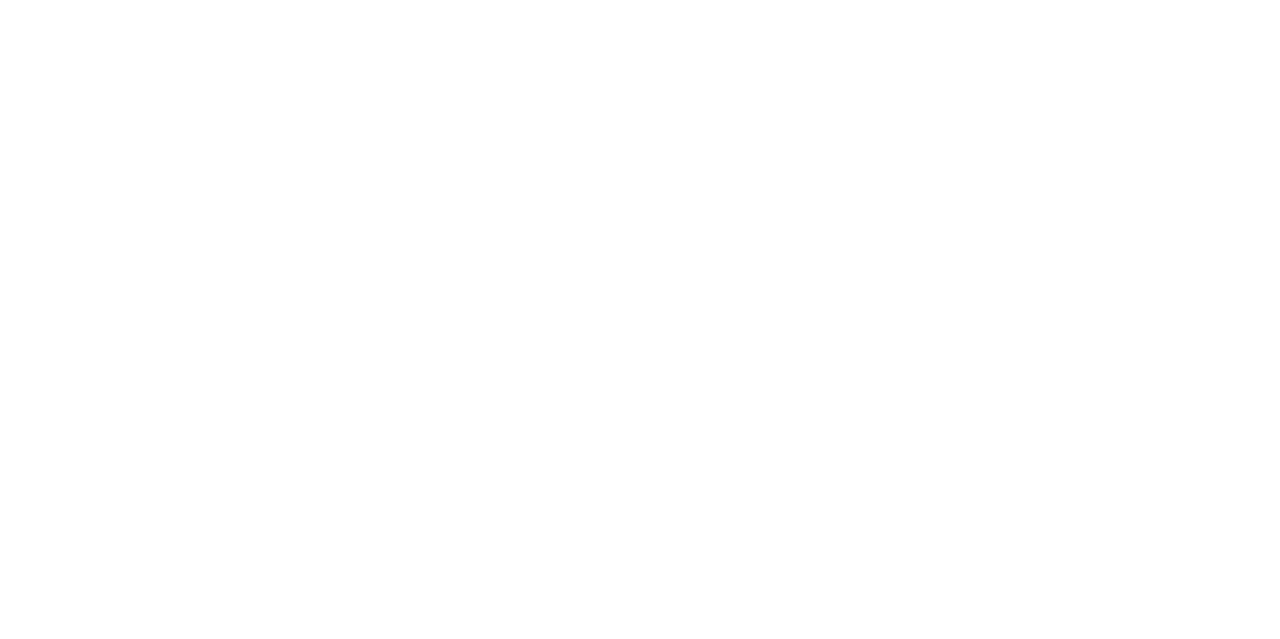
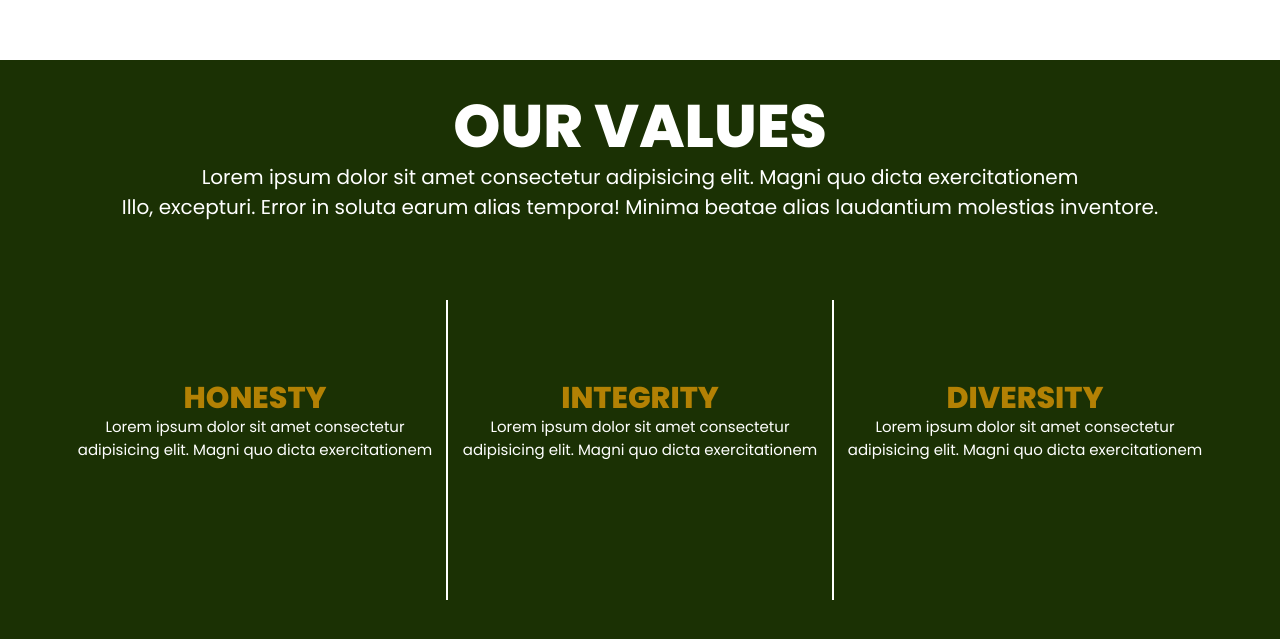
Before and after one commit to Benjamin2404-AB/EMERALD-MAY, a React (Vite) app: page / in a window 1280 px wide. Shown: the part 1805-2444 px from the top of the page. Before the commit the page ends 1665 px from the top, so only its background shows below. Built offline with nearby package versions, Linux system fonts and the light colour scheme.

Commit message:
Fixed scrolling issues and navbar position

```diff
--- a/src/Components/Home.tsx
+++ b/src/Components/Home.tsx
@@ -79,6 +79,40 @@ function Home() {
           </div>
 
         </div>
+     <div className="section3">
+          <div className="text3">
+
+                <h1>OUR VALUES</h1>
+                <p>
+                    Lorem ipsum dolor sit amet consectetur adipisicing elit.
+                    Magni quo dicta exercitationem <br/>
+                    Illo, excepturi. Error in soluta earum alias tempora!
+                    Minima beatae alias laudantium molestias inventore.
+                </p>
+
+
+                </div>
+
+                <div className="values">
+                <div className="value1">
+                    <h2>HONESTY</h2>
+                    <p> Lorem ipsum dolor sit amet consectetur adipisicing elit.
+                        Magni quo dicta exercitationem</p>
+                </div>
+                <div className="value2">
+                    <h2>INTEGRITY</h2>
+                    <p> Lorem ipsum dolor sit amet consectetur adipisicing elit.
+                        Magni quo dicta exercitationem</p>
+                </div>
+                <div className="value3">
+                    <h2>DIVERSITY</h2>
+                    <p> Lorem ipsum dolor sit amet consectetur adipisicing elit.
+                        Magni quo dicta exercitationem</p>
+                </div>
+            </div>
+
+
+     </div>
 
     </div>
   )
--- a/src/styles/Home.css
+++ b/src/styles/Home.css
@@ -7,7 +7,7 @@
     top: 0;
     left: 0;
     background-repeat: no-repeat;
-    z-index:-1;
+    z-index:0;
     width: 100%;
 }
 .line{
@@ -139,11 +139,160 @@
 }
 
 
+.section3{
+    /*
+      z-index: 1;
+
+      position:absolute;
+      height: 600px;
+      background-size: cover;
+      background-color: rgb(81, 5, 5);
+      top: 0;
+      left: 0;
+      background-repeat: no-repeat;
+
+      width: 100%;*/
+
+      background-color:rgb(27, 49, 4);
+      position: relative;
+      height: 600px;
+      background-size: cover;
+      margin-top: 200px;
+      top: 0;
+      left:0;
+      background-repeat: no-repeat;
+      width: 100%;
+      z-index: 1000;
+      font-family: Poppins;
+      justify-content: center;
+      align-self: center;
+      display: flex;
+      position:relative;
+
+  }
+  .text3{
+      margin-top:30px;
+  }
+  .text3 h1{
+
+      font-size: 60px;
+      font-weight: bold;
+      margin:0 auto;
+      position: relative;
+      text-align: center;
+      color: #ffffff;
+  }
+
+  .text3 p{
+      color: #ffffff;
+      font-size: 20px;
+      font-weight: 300;
+      margin:0 auto;
+      position: relative;
+      text-align: center;
+  }
+  .values{
+      position: absolute;
+      width:90%;
+
+      /*background-color: #b38104;*/
+      height:300px;
+      top: 50%;
+      transform: translateY(-20%);
+      margin: 0 auto;
+      display: flex;
+      flex-direction: row;
+      flex:1;
+      justify-content: space-around;
+
+  }
+
+  .value1{
+      width:420px;
+      height:300px;
+      border-color:  #670303;
+
+      border-right: 2px solid ;
+  }
+  .value1 h2{
+      font-size: 30px;
+      font-weight: bold;
+      margin:0 auto;
+      position: relative;
+      text-align: center;
+      color:#b38104;
+      margin-top: 80px;
+
+  }
+  .value1 p{
+      text-align:center;
+      color:#ffffff;
+      font-size: 15px;
+      max-width: 380px;
+      margin:0 auto;
+      position: relative;
+
+  }
+  .value2{
+
+      width:420px;
+      height:300px;
+
+
+  }
+  .value2 h2{
+      font-size: 30px;
+      font-weight: bold;
+      margin:0 auto;
+      position: relative;
+      text-align: center;
+      color:#b38104;
+      margin-top: 80px;
+  }
+  .value2 p{
+      text-align:center;
+      color:#ffffff;
+      font-size: 15px;
+      max-width: 380px;
+      margin:0 auto;
+      position: relative;
+
+  }
+  .value3{
+      width:420px;
+      height:300px;
+      border-color:  #670303;
+
+      border-left: 2px solid ;
+
+  }
+  .value3 h2{
+      font-size: 30px;
+      font-weight: bold;
+      margin:0 auto;
+      position: relative;
+      text-align: center;
+      color:#b38104;
+      margin-top: 80px;
+  }
+  .value3 p{
+      text-align:center;
+      color:#ffffff;
+      font-size: 15px;
+      max-width: 380px;
+      margin:0 auto;
+      position: relative;
+
+  }
+
+
 @media only screen and (max-width: 450px) {
     .Homebackground{
         width: 120%;
         overflow-y: scroll;
         overflow-x: hidden;
+        height: 800vh;
+        max-height: 100%;
         max-width: 100%;
 }
 
@@ -246,4 +395,25 @@
 
     }
 
+.section3{
+
+
+      background-color:rgb(27, 49, 4);
+      position: relative;
+      height: 600px;
+      background-size: cover;
+
+      margin-top: 0px;
+      left:0;
+      background-repeat: no-repeat;
+      width: 100%;
+      z-index: 1000;
+      font-family: Poppins;
+      justify-content: center;
+      align-self: center;
+      display: flex;
+      position:relative;
+
+  }
+
 }
--- a/src/styles/Navbar.css
+++ b/src/styles/Navbar.css
@@ -3,6 +3,7 @@
     background-color: rgba(27, 49, 4,1);
     height:50px;
     margin-top: 50px;
+    z-index: 1000;
 }
 .line{
 
@@ -107,8 +108,9 @@ ul button > :hover{
         max-width: 100%;
         width: 120%;
     }
+
     #opened-nav{
-        height: 500px;
+        height: 100vh;
         background-color: rgba(27, 49, 4, 0.569)
     }
     ul .tabs{
@@ -117,7 +119,7 @@ ul button > :hover{
         background-color:  rgba(1, 31, 5, 0.538) ;
         width:450px;
         text-align: center;
-        height: 500px;
+        height: 100vh;
         transform: translateX(20%);
         background-blend-mode: multiply;
 
@@ -172,7 +174,7 @@ ul button > :hover{
 
     }
     .Navbar{
-        margin-top: 20px;
+        margin-top: 0px;
         position: sticky;
         overflow-y: hidden;
         overflow-x: hidden
```
Lines whose indentation alone changed are shown as unchanged.
